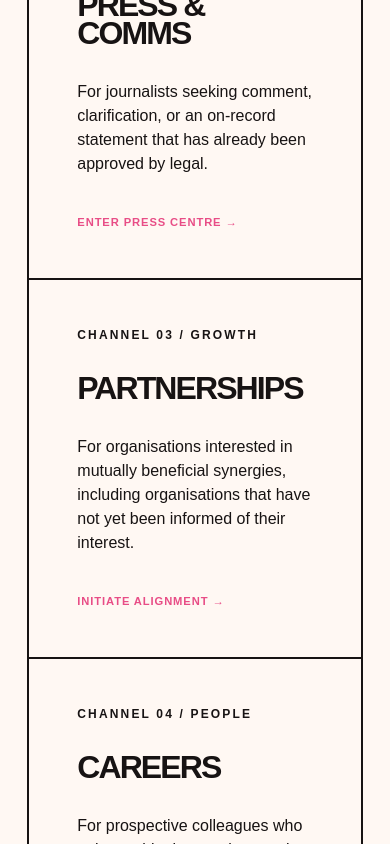
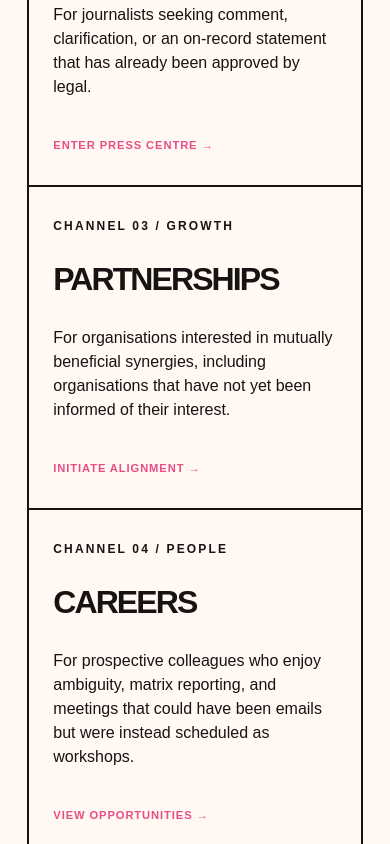
Before and after one commit to OWelton-Rosie/LESBIANADE.com, a SvelteKit app: page /contact in a window 390 px wide. Shown: the part 1156-2000 px from the top of the page. Built offline with nearby package versions, Linux system fonts and the light colour scheme.

Commit message:
Scope mobile layout rules to the current route

```diff
--- a/src/routes/contact/+page.svelte
+++ b/src/routes/contact/+page.svelte
@@ -81,81 +81,10 @@
     text-align: center;
 }
 
-/* Responsive legacy rules pending selector-level cleanup */
-/* RESPONSIVE */
-
 @media (max-width: 800px) {
-    .careers-intro,
-    .sustainability-content,
-    .partnership-intro,
-    .press-content,
-    .dei-content {
-        padding: 18vw 7vw;
-
-        grid-template-columns: 1fr;
-        gap: 4rem;
-    }
-
-    .sustainability-stats {
-        grid-template-columns: 1fr;
-    }
-
-    .sustainability-stats article {
-        border-right: 0;
-        border-bottom: 1px solid #444;
-    }
-
-    .commitment-grid,
-    .partnership-grid,
-    .dei-values {
-        grid-template-columns: 1fr;
-    }
-
-    .commitment-grid article,
-    .partnership-grid article,
-    .dei-values article {
-        border-left: 2px solid var(--dark);
-    }
-
-    .contact-grid {
-        padding: 12vw 7vw;
-
-        grid-template-columns: 1fr;
-    }
-
-    .contact-grid article,
-    .contact-grid article:nth-child(3),
-    .contact-grid article:nth-child(4) {
-        border-left: 2px solid var(--dark);
-        border-bottom: 0;
-    }
-
-    .contact-grid article:last-child {
-        border-bottom: 2px solid var(--dark);
-    }
-
-    .job {
-        align-items: flex-start;
-        gap: 2rem;
-        flex-direction: column;
-    }
-
-    .legal-header {
-        padding: 18vw 7vw 14vw;
-    }
-
-    .legal-content {
-        padding: 15vw 7vw;
-    }
-
-    .careers-cta,
-    .contact-notice,
-    .press-kit {
-        padding: 18vw 7vw;
-    }
-
-    .dei-values {
-        padding: 0 7vw 15vw;
-    }
+  .contact-grid { padding: 12vw 7vw; grid-template-columns: 1fr; }
+  .contact-grid article, .contact-grid article:nth-child(3), .contact-grid article:nth-child(4) { min-height: 0; padding: 2rem 1.5rem; border-left: 2px solid var(--dark); border-bottom: 0; }
+  .contact-grid article:last-child { border-bottom: 2px solid var(--dark); }
+  .contact-notice { padding: 18vw 7vw; }
 }
 </style>
```
